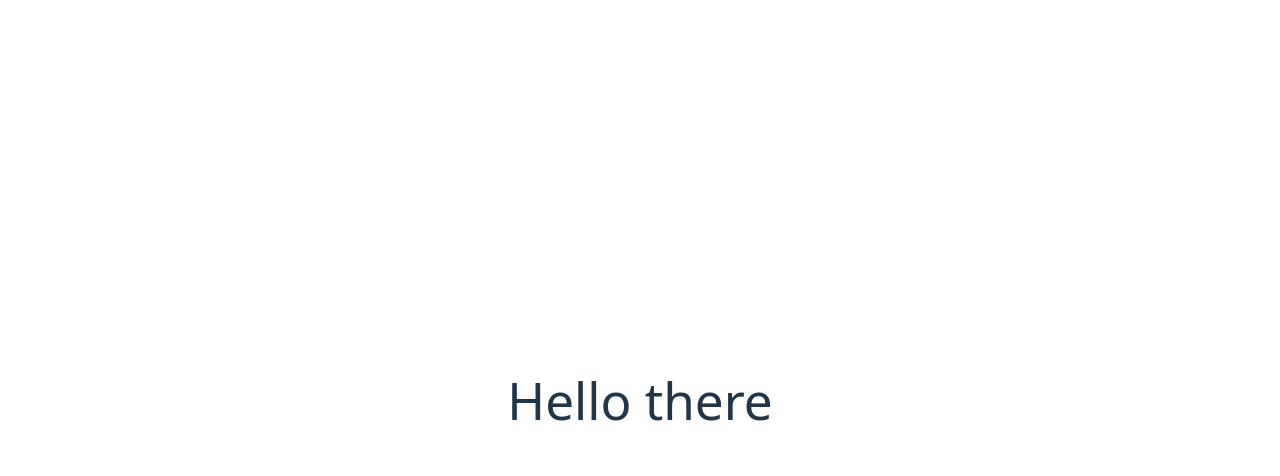
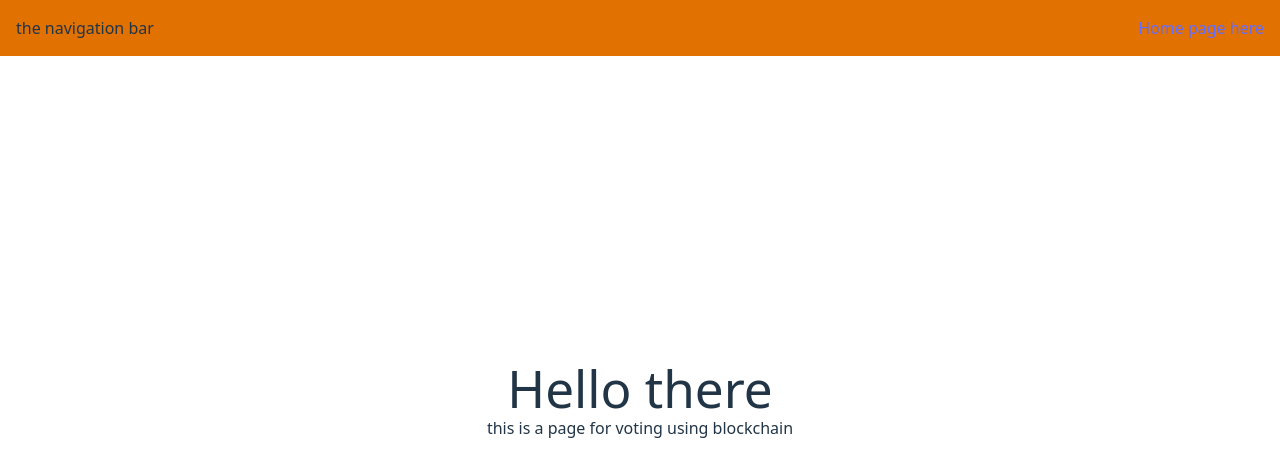
Before and after one commit to sasankgit/blockchain-voting-system, a React (Vite) app: page / in a window 1280 px wide. Shown: the top 476 px of the page. Built offline with nearby package versions, Linux system fonts and the light colour scheme.

Commit message:
navbar added

```diff
--- a/src/App.jsx
+++ b/src/App.jsx
@@ -1,5 +1,6 @@
 
 import Home from './pages/home.jsx'
+import Navbar from './pages/navbar.jsx'
 
 import './App.css'
 
@@ -7,6 +8,7 @@ function App() {
 
   return (
     <div>
+      <Navbar/>
       <Home/>
     </div>
 
--- a/src/pages/home.jsx
+++ b/src/pages/home.jsx
@@ -3,7 +3,8 @@
 export default function  Home(){
     return(
     <div>
-       <h1 className="text-2xl border-amber-50">Hello there</h1>
+       <h1 className="text-2xl border-amber-50 ">Hello there</h1>
+       <p>this is a page for voting using blockchain</p>
     </div>
     )
 }
--- /dev/null
+++ b/src/pages/navbar.jsx
@@ -0,0 +1,11 @@
+function Navbar(){
+    return(
+        <nav className="w-full flex justify-between items-center bg-amber-600 p-4 fixed top-0 left-0">
+            <h2>the navigation bar</h2>
+            <ul>
+                <li><a href ="#home" >Home page here</a></li>
+            </ul>
+        </nav>
+    );
+}
+export default Navbar;
```
